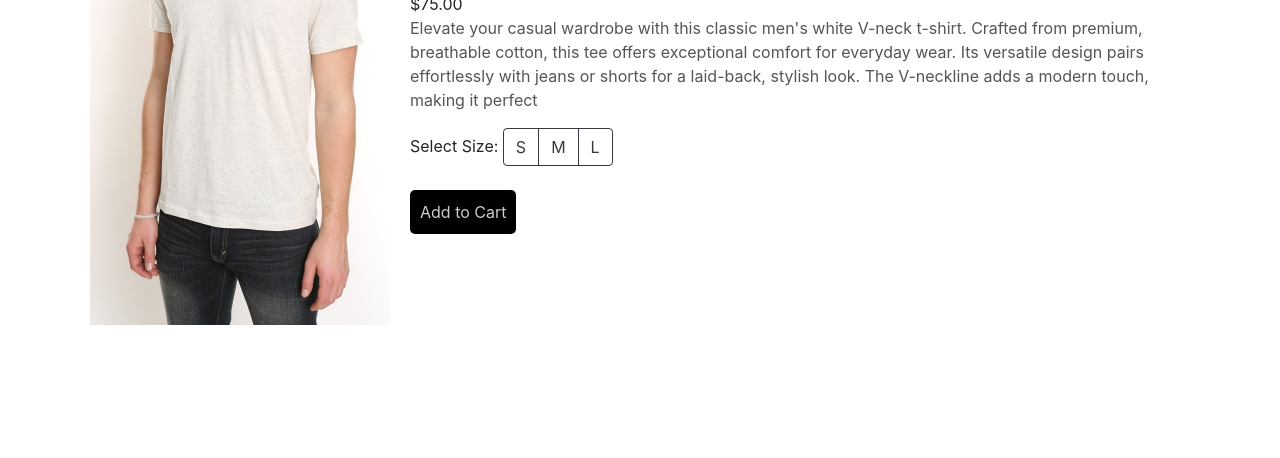
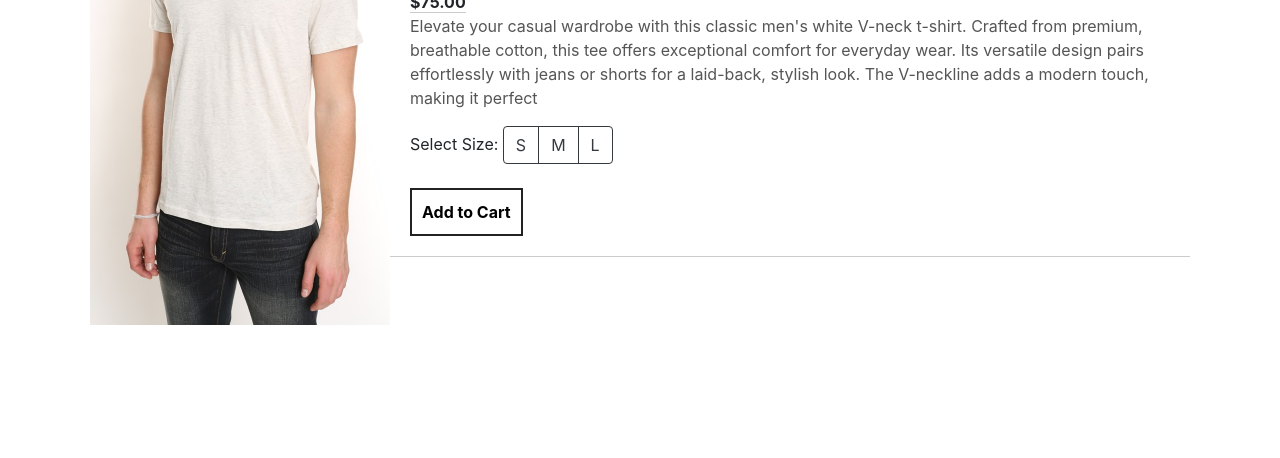
Before and after one commit to Insaneowl1993/MR-Assessment, a plain HTML site: page index.html in a window 1280 px wide. Shown: the part 342-800 px from the top of the page. Drawn offline with nearby package versions, Linux system fonts and the light colour scheme.

Commit message:
small tweaks to css

```diff
--- a/style.css
+++ b/style.css
@@ -7,7 +7,6 @@ body {
   justify-content: center; /* Center vertically */
   min-height: 100vh; /* Ensure the body occupies full viewport height */
 }
-
 
 .navbar {
   padding: 20px;
@@ -49,9 +48,9 @@ main.container {
   align-items: flex-start;
   gap: 20px;
   padding: 20px;
-    background-color: #fff;
   margin-bottom: 20px;
   max-width: 800px;
+  border-bottom: solid 1px #cccccc;
 }
 
 /* Adjust the layout for larger screens */
@@ -59,6 +58,10 @@ main.container {
   .product-details {
     flex-direction: row;
   }
+}
+
+#product-name{
+    border-bottom: solid 1px #cccccc;
 }
 
 .product-info {
@@ -97,16 +100,17 @@ main.container {
 }
 
 #add-to-cart {
-    border: #222222;
-    background-color: #000;
-    color: #cccccc;
+  border: solid 2px #222222;
+  background-color: #fff;
+  color: #000000;
+  font-weight: 700;
   padding: 10px;
-    border-radius: 5px;
+  border-radius: 0;
 }
 
 #add-to-cart:hover {
-    background-color:#cccccc;
-    color: #555555;
+  background-color: #000;
+  color: #fff;
   transition: 0.5s;
 }
 
@@ -122,3 +126,8 @@ main.container {
   max-width: 250px;
   margin-bottom: 10px;
 }
+
+#product-price {
+  font-weight: 700;
+  border-bottom: solid 1px #cccccc;
+}
```
Lines whose indentation alone changed are shown as unchanged.
